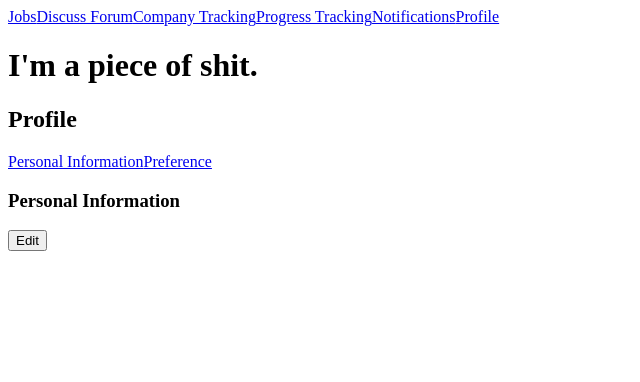
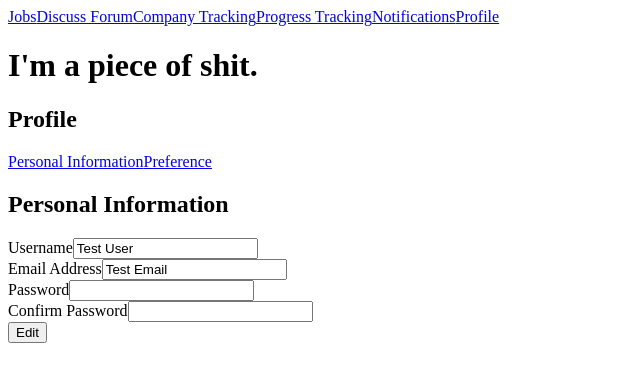
Before and after one commit to Tacov420/Job-Hunting-Website, a React (Vite) app in the folder frontend/: page /profile in a window 1280 px wide. Shown: the top 382 px of the page, without its empty margins (0-640 px from the left). Built offline with nearby package versions, Linux system fonts and the light colour scheme.

Commit message:
feat: personal info and preference update form

```diff
--- /dev/null
+++ b/frontend/src/components/PersonalInfo.jsx
@@ -0,0 +1,57 @@
+import React, { useState } from "react";
+
+class UserInfo {
+    constructor(username, emailAddr) {
+        this.Username = username;
+        this.EmailAddr = emailAddr;
+    }
+}
+
+const PersonalInfo = () => {
+    const info = new UserInfo("Test User", "Test Email");
+
+    const [editMode, setEditMode] = useState(false);
+
+    const startEditing = () => {
+        setEditMode(true);
+    }
+
+    const saveEditing = () => {
+        setEditMode(false);
+    }
+
+    const cancelEditing = () => {
+        setEditMode(false);
+    }
+
+    return (
+        <>
+            <h2>Personal Information</h2>
+            <form>
+                <div>
+                    <label htmlFor="username">Username</label>
+                    <input type="text" name="username" id="username" value={info.Username} readOnly />
+                </div>
+                <div>
+                    <label htmlFor="email">Email Address</label>
+                    <input type="text" name="email" id="email" value={info.EmailAddr} readOnly />
+                </div>
+                <div>
+                    <label htmlFor="password">Password</label>
+                    <input type="password" name="password" id="password" readOnly={!editMode} />
+                </div>
+                <div>
+                    <label htmlFor="confirm-password">Confirm Password</label>
+                    <input type="password" name="confirm-password" id="confirm-password" readOnly={!editMode} />
+                </div>
+                <div className="Buttons">
+                    <button id="save-button" onClick={() => saveEditing()} style={{display: editMode ? "inline-block" : "none" }}>Save</button>
+                    <button id="cancel-button" onClick={() => cancelEditing()} style={{display: editMode ? "inline-block" : "none" }}>Cancel</button>
+                </div>
+            </form>
+            <button id="edit-button" onClick={() => startEditing()} style={{display: editMode ? "none" : "inline-block" }}>Edit</button>
+        </>
+    );
+};
+
+export default PersonalInfo;
--- a/frontend/src/components/PersonalInfoPage.jsx
+++ /dev/null
@@ -1,11 +0,0 @@
-import React from "react";
-
-const PersonalInfoPage = () => {
-    return (
-        <>
-            <h3>Personal Information</h3>
-        </>
-    );
-};
-
-export default PersonalInfoPage;
--- /dev/null
+++ b/frontend/src/components/Preference.jsx
@@ -0,0 +1,60 @@
+import React, { useState } from "react";
+import { Link } from "react-router-dom";
+
+class UserPreference {
+    constructor(skills, desiredJobs, desiredLocations) {
+        this.Skills = skills;
+        this.DesiredJobs = desiredJobs;
+        this.DesiredLocations = desiredLocations;
+    }
+}
+
+const Preference = () => {
+    const preference = new UserPreference(["fries", "hamburgers"], ["cashier", "chef"], ["Taipei", "Taichung"]);
+
+    const [editMode, setEditMode] = useState(false);
+
+    const startEditing = () => {
+        setEditMode(true);
+    }
+
+    const saveEditing = () => {
+        setEditMode(false);
+    }
+
+    const cancelEditing = () => {
+        setEditMode(false);
+    }
+
+    return (
+        <>
+            <h3>Preference</h3>
+            <form>
+                <div>
+                    <label htmlFor="skills">Skills</label>
+                    <input type="text" name="skills" id="skills" defaultValue={preference.Skills} readOnly={!editMode} />
+                </div>
+                <div>
+                    <label htmlFor="desired-job-titles">Desired Job Titles</label>
+                    <input type="text" name="desired-job-titles" id="desired-job-titles" defaultValue={preference.DesiredJobs} readOnly={!editMode} />
+                </div>
+                <div>
+                    <label htmlFor="desired-job-locations">Desired Job Locations</label>
+                    <input type="text" name="desired-job-locations" id="desired-job-locations" defaultValue={preference.DesiredLocations} readOnly={!editMode} />
+                </div>
+                <div>
+                    <span>
+                        <Link to="/company_tracking">Tracking Companies</Link>
+                    </span>
+                </div>
+                <div className="Buttons">
+                    <button id="save-button" onClick={() => saveEditing()} style={{display: editMode ? "inline-block" : "none" }}>Save</button>
+                    <button id="cancel-button" onClick={() => cancelEditing()} style={{display: editMode ? "inline-block" : "none" }}>Cancel</button>
+                </div>
+            </form>
+            <button id="edit-button" onClick={() => startEditing()} style={{display: editMode ? "none" : "inline-block" }}>Edit</button>
+        </>
+    );
+};
+
+export default Preference;
--- a/frontend/src/components/PreferencePage.jsx
+++ /dev/null
@@ -1,11 +0,0 @@
-import React from "react";
-
-const PreferencePage = () => {
-    return (
-        <>
-            <h3>Preference</h3>
-        </>
-    );
-};
-
-export default PreferencePage;
--- a/frontend/src/components/ProfilePage.jsx
+++ b/frontend/src/components/ProfilePage.jsx
@@ -1,23 +1,9 @@
 import React, { useState } from "react";
 import { Routes, Route, Link } from "react-router-dom";
-import PersonalInfoPage from "./PersonalInfoPage";
-import PreferencePage from "./PreferencePage";
+import PersonalInfo from "./PersonalInfo";
+import Preference from "./Preference";
 
 const ProfilePage = () => {
-    const [editMode, setEditMode] = useState(false);
-
-    const startEditing = () => {
-        setEditMode(true);
-    }
-
-    const saveEditing = () => {
-        setEditMode(false);
-    }
-
-    const cancelEditing = () => {
-        setEditMode(false);
-    }
-
     return (
         <>
             <h2>Profile</h2>
@@ -33,15 +19,10 @@ const ProfilePage = () => {
             </div>
             <div className="tab-content">
                 <Routes>
-                    <Route path="/" element={<PersonalInfoPage />} />
-                    <Route path="/personal_info" element={<PersonalInfoPage />} />
-                    <Route path="/preference" element={<PreferencePage />} />
+                    <Route path="/" element={<PersonalInfo />} />
+                    <Route path="/personal_info" element={<PersonalInfo />} />
+                    <Route path="/preference" element={<Preference />} />
                 </Routes>
-            </div>
-            <div className="Buttons">
-                <button id="edit-button" onClick={() => startEditing()} style={{display: editMode ? "none" : "inline-block" }}>Edit</button>
-                <button id="save-button" onClick={() => saveEditing()} style={{display: editMode ? "inline-block" : "none" }}>Save</button>
-                <button id="cancel-button" onClick={() => cancelEditing()} style={{display: editMode ? "inline-block" : "none" }}>Cancel</button>
             </div>
         </>
     );
```
